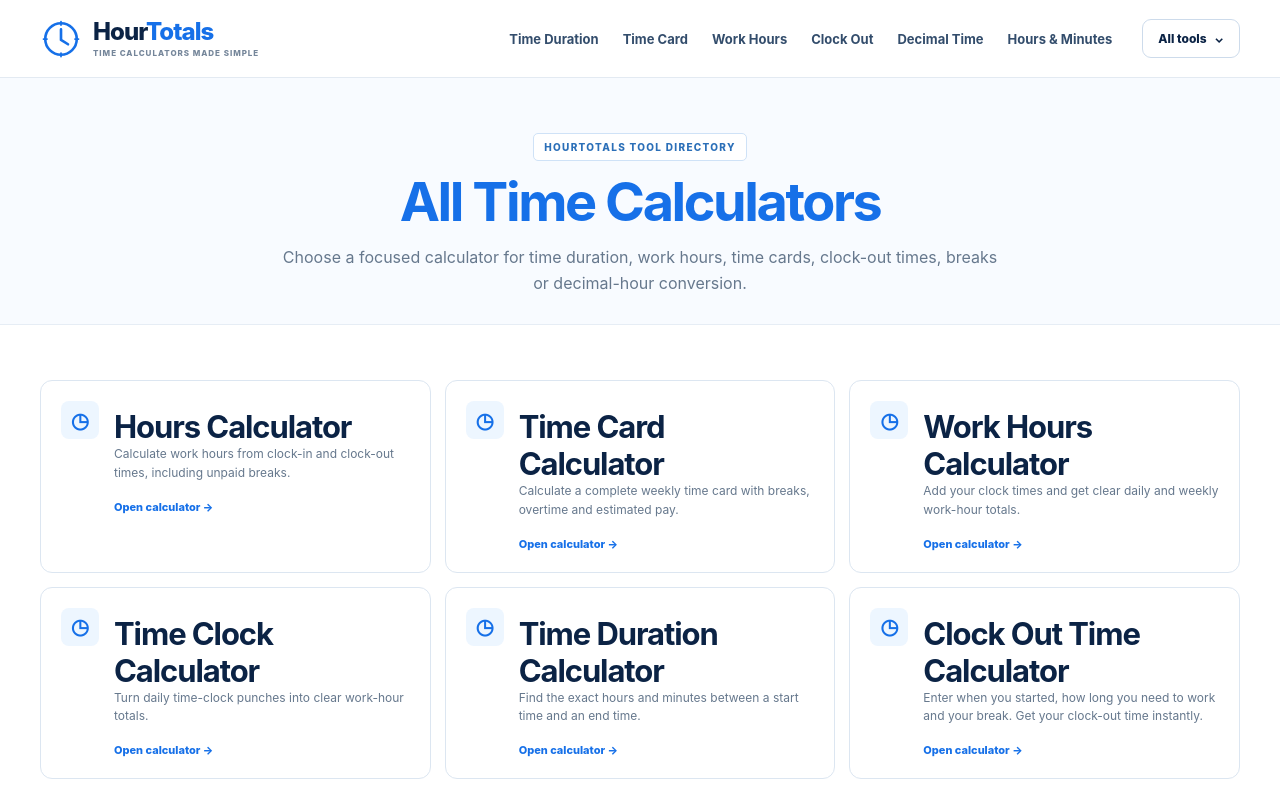
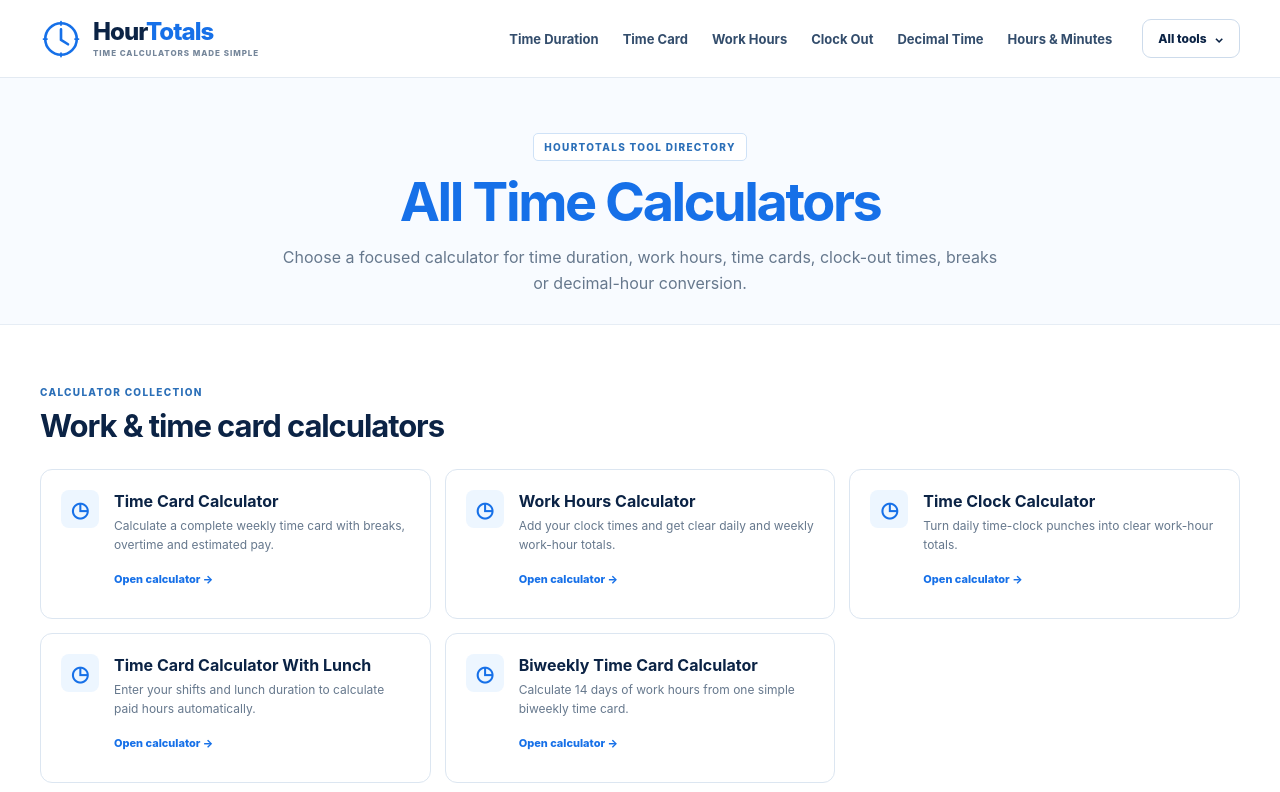
Before and after one commit to js91872/hourtotals, a Next.js app: page /tools in a window 1280 px wide. Shown: the top 792 px of the page. Built offline with nearby package versions, Linux system fonts and the light colour scheme.

Commit message:
seo: organize tools directory by search intent

```diff
--- a/src/app/tools/page.tsx
+++ b/src/app/tools/page.tsx
@@ -1,3 +1,4 @@
 import type {Metadata} from "next";import Link from "next/link";import {Footer,Header,Hero} from "@/components/Shell";import {pages} from "@/lib/pages";
 export const metadata:Metadata={title:"All Time Calculators",description:"Browse all free HourTotals calculators for time duration, work hours, time cards, clock-out times, breaks and decimal hours.",alternates:{canonical:"/tools"},openGraph:{title:"All Time Calculators | HourTotals",description:"Browse HourTotals time, work-hours and time-card calculators.",url:"https://hourtotals.com/tools",type:"website"}};
-export default function Page(){return <><Header/><main><Hero title="All Time Calculators" intro="Choose a focused calculator for time duration, work hours, time cards, clock-out times, breaks or decimal-hour conversion." tag="HOURTOTALS TOOL DIRECTORY"/><section className="toolsSection"><div className="wrap"><div className="portalCards">{pages.map(p=><Link className="portalCard" href={`/${p.slug}`} key={p.slug}><span className="portalIcon">◷</span><div><h2>{p.title}</h2><p>{p.intro}</p><span className="openTool">Open calculator →</span></div></Link>)}</div></div></section></main><Footer/></>}
+const groups=[["Work & time card calculators",["time-card-calculator","work-hours-calculator","time-clock-calculator","time-card-calculator-with-lunch","biweekly-time-card-calculator"]],["Time math & conversion",["time-duration-calculator","hours-minutes-calculator","decimal-time-calculator"]],["Shift planning",["clock-out-time-calculator","hours-calculator"]]] as const;
+export default function Page(){return <><Header/><main><Hero title="All Time Calculators" intro="Choose a focused calculator for time duration, work hours, time cards, clock-out times, breaks or decimal-hour conversion." tag="HOURTOTALS TOOL DIRECTORY"/><section className="toolsSection"><div className="wrap">{groups.map(([name,slugs])=><div key={name} style={{marginBottom:44}}><div className="sectionHeading"><div><span className="sectionKicker">CALCULATOR COLLECTION</span><h2>{name}</h2></div></div><div className="portalCards">{slugs.map(slug=>{const p=pages.find(x=>x.slug===slug)!;return <Link className="portalCard" href={`/${p.slug}`} key={p.slug}><span className="portalIcon">◷</span><div><h3>{p.title}</h3><p>{p.intro}</p><span className="openTool">Open calculator →</span></div></Link>})}</div></div>)}</div></section></main><Footer/></>}
```
